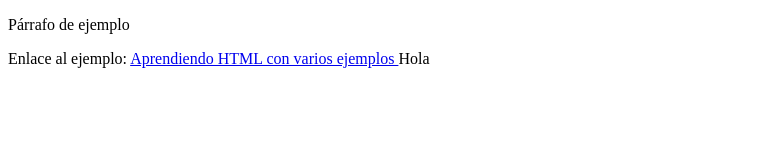
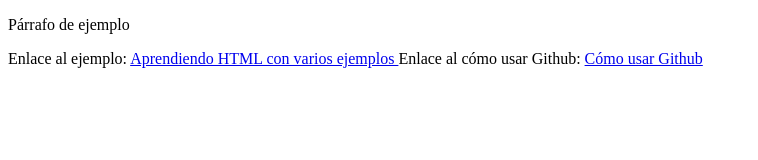
Before and after one commit to robegh/ejemplo, a plain HTML site: page index.html in a window 1280 px wide. Shown: the whole page, without its empty margins (0-758 px from the left). Drawn offline with Linux system fonts and the light colour scheme.

Commit message:
Update index.html

```diff
--- a/index.html
+++ b/index.html
@@ -10,6 +10,9 @@
     <a href="HTML_003.html" title="Aprendiendo HTML" target="_blank">
       Aprendiendo HTML con varios ejemplos
     </a>
-    Hola
+    Enlace al cómo usar Github:
+    <a href="https://developer.mozilla.org/es/docs/Learn/Common_questions/Using_Github_pages.html" title="Aprendiendo HTML" target="_blank">
+      Cómo usar Github
+    </a>
   </body>
 </html>
```
